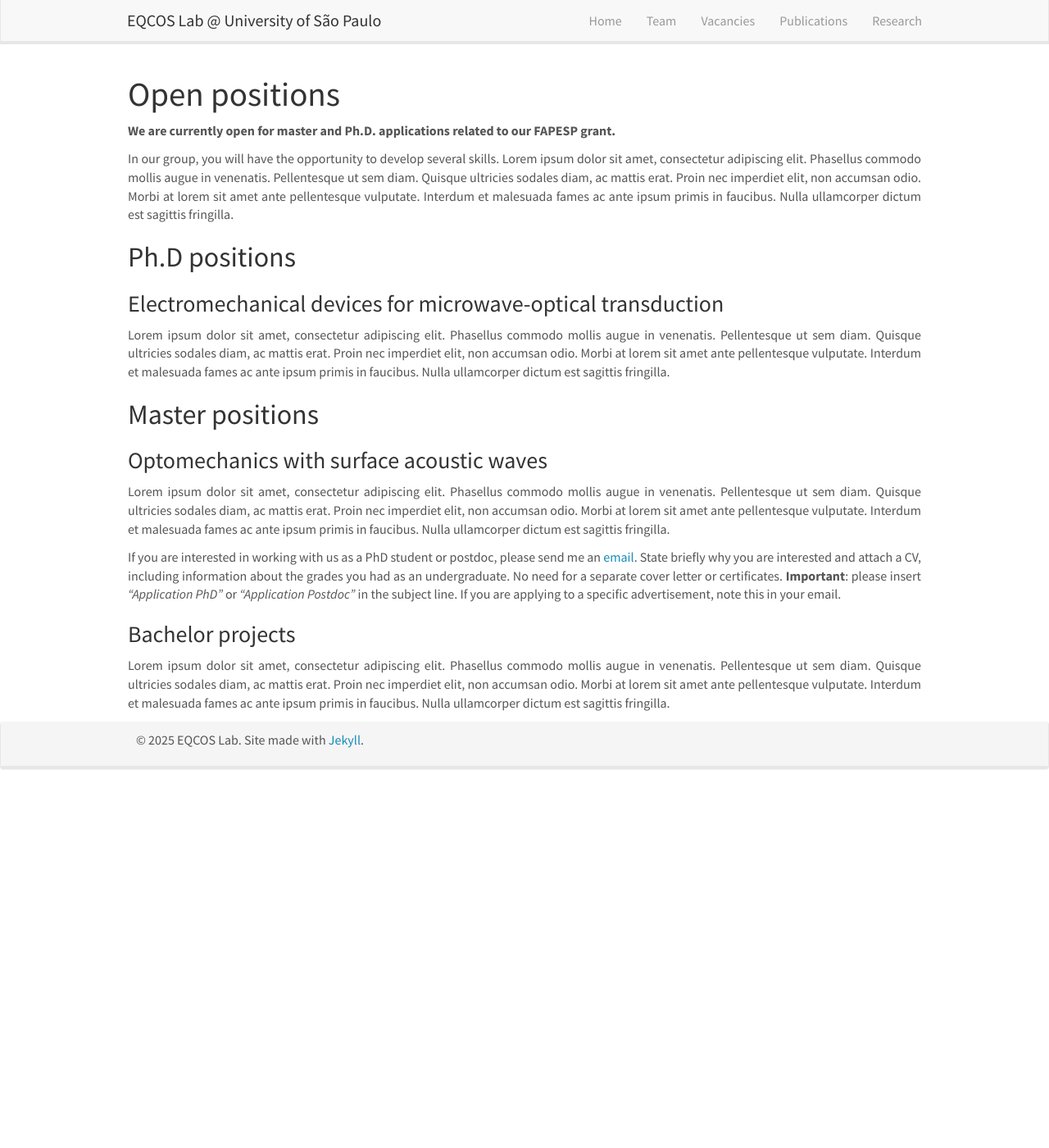
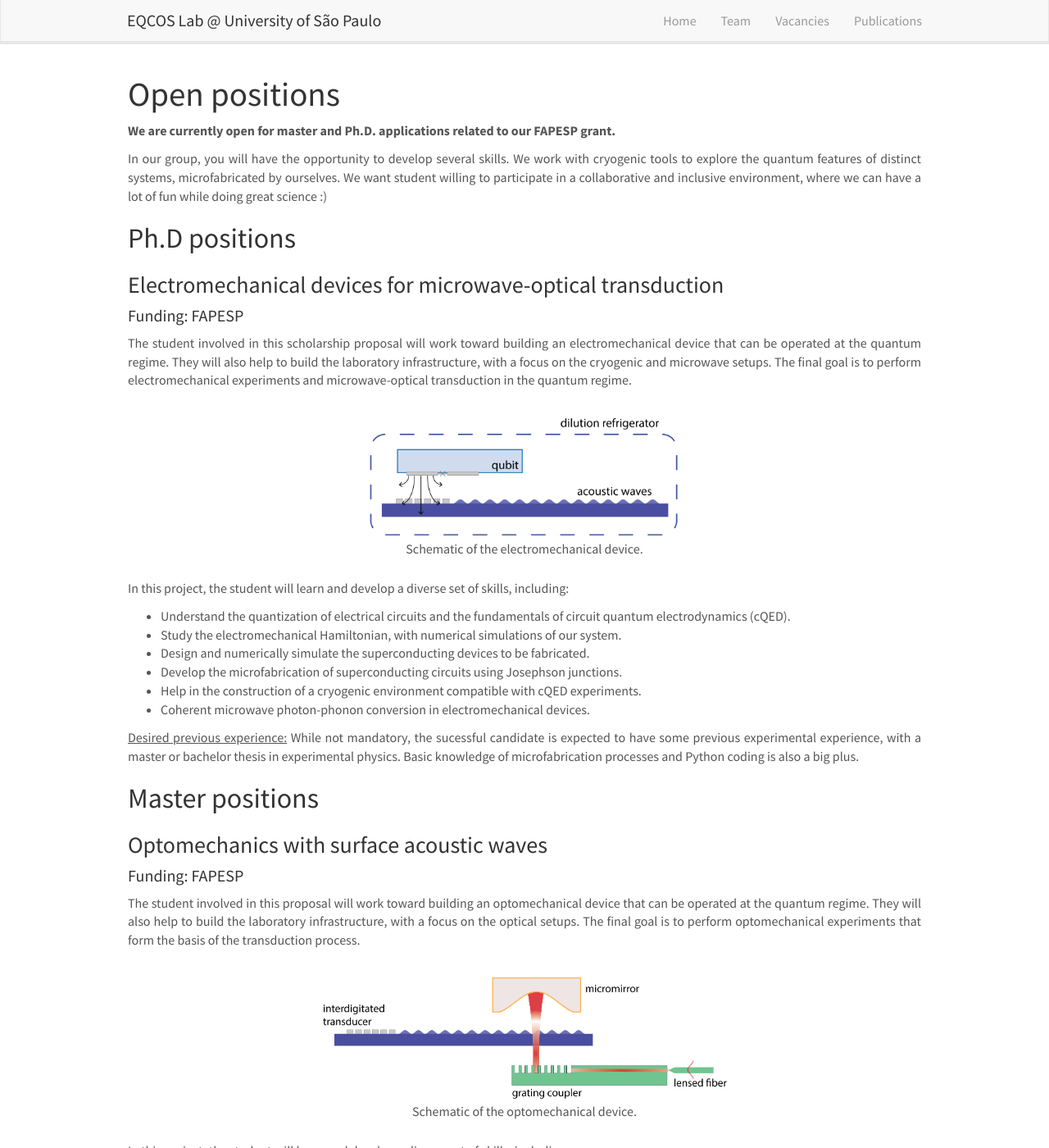
Before and after one commit to rsilvabenevides/eqcos.org, a Jekyll site: the page built from _pages/openings.md, in a window 1280 px wide and 1400 px high. Shown: the whole window at 82% size. Built offline with Jekyll 4.4.1, drawn with Linux system fonts in a browser that asks for light colours; nearby versions of some CDN libraries; some of the changed text lies outside the part shown.

Commit message:
Modifications of text

```diff
--- a/_includes/header.html
+++ b/_includes/header.html
@@ -16,7 +16,7 @@
 		<li><a href="{{ site.url }}{{ site.baseurl }}/team">Team</a></li>
 		<li><a href="{{ site.url }}{{ site.baseurl }}/vacancies">Vacancies</a></li>
 		<li><a href="{{ site.url }}{{ site.baseurl }}/publications">Publications</a></li>
-		<li><a href="{{ site.url }}{{ site.baseurl }}/research">Research</a></li>
+		<!-- <li><a href="{{ site.url }}{{ site.baseurl }}/research">Research</a></li> -->
 		<!-- <li><a href="{{ site.url }}{{ site.baseurl }}/pictures">(Pics)</a></li> -->
 	  </ul>
 	</div>
--- a/_pages/openings.md
+++ b/_pages/openings.md
@@ -10,23 +10,73 @@ permalink: /vacancies
 
 **We are currently open for master and Ph.D. applications related to our FAPESP grant.**
 
-<p style="text-align: justify;"> In our group, you will have the opportunity to develop several skills. Lorem ipsum dolor sit amet, consectetur adipiscing elit. Phasellus commodo mollis augue in venenatis. Pellentesque ut sem diam. Quisque ultricies sodales diam, ac mattis erat. Proin nec imperdiet elit, non accumsan odio. Morbi at lorem sit amet ante pellentesque vulputate. Interdum et malesuada fames ac ante ipsum primis in faucibus. Nulla ullamcorper dictum est sagittis fringilla.</p>
+<p style="text-align: justify;"> In our group, you will have the opportunity to develop several skills. We work with cryogenic tools to explore the quantum features of distinct systems, microfabricated by ourselves. We want student willing to participate in a collaborative and inclusive environment, where we can have a lot of fun while doing great science :) </p>
 
 ## Ph.D positions
 
 ### Electromechanical devices for microwave-optical transduction
-<p style="text-align: justify;">Lorem ipsum dolor sit amet, consectetur adipiscing elit. Phasellus commodo mollis augue in venenatis. Pellentesque ut sem diam. Quisque ultricies sodales diam, ac mattis erat. Proin nec imperdiet elit, non accumsan odio. Morbi at lorem sit amet ante pellentesque vulputate. Interdum et malesuada fames ac ante ipsum primis in faucibus. Nulla ullamcorper dictum est sagittis fringilla.</p>
+#### Funding: FAPESP
+<p style="text-align: justify;">The student involved in this scholarship proposal will work toward building an electromechanical
+device that can be operated at the quantum regime. They will also help to build the laboratory
+infrastructure, with a focus on the cryogenic and microwave setups. The final goal is to perform electromechanical
+experiments and microwave-optical transduction in the quantum regime.</p>
+
+<figure  style="text-align: center; margin: 0 auto;">
+  <img src="images/research/Electromec.png" alt="Image description" width="400"/>
+  <figcaption style="font-size: 16px; color: #555; display: block; text-align: center; margin-top: -45px;"> Schematic of the electromechanical device.
+
+<div style="text-align: justify;">
+
+<p style="text-align: justify;margin-top: 25px;">In this project, the student will learn and develop a diverse set of skills, including:</p>
+
+* Understand the quantization of electrical circuits and the fundamentals of circuit quantum electrodynamics (cQED).
+* Study the electromechanical Hamiltonian, with numerical simulations of our system.
+* Design and numerically simulate the superconducting devices to be fabricated.
+* Develop the microfabrication of superconducting circuits using Josephson junctions.
+* Help in the construction of a cryogenic environment compatible with cQED experiments.
+* Coherent microwave photon-phonon conversion in electromechanical devices.
+
+<u>Desired previous experience:</u> While not mandatory, the sucessful candidate is expected to have some previous experimental experience, with a master or bachelor thesis in experimental physics. Basic knowledge of microfabrication processes and Python coding    is also a big plus.
 
 ## Master positions
 
 ### Optomechanics with surface acoustic waves
-<p style="text-align: justify;">Lorem ipsum dolor sit amet, consectetur adipiscing elit. Phasellus commodo mollis augue in venenatis. Pellentesque ut sem diam. Quisque ultricies sodales diam, ac mattis erat. Proin nec imperdiet elit, non accumsan odio. Morbi at lorem sit amet ante pellentesque vulputate. Interdum et malesuada fames ac ante ipsum primis in faucibus. Nulla ullamcorper dictum est sagittis fringilla.</p>
+#### Funding: FAPESP
+<p style="text-align: justify;">The student involved in this proposal will work toward building an optomechanical device that
+can be operated at the quantum regime. They will also help to build the laboratory infrastructure,
+with a focus on the optical setups. The final goal is to perform optomechanical experiments that form
+the basis of the transduction process.</p>
 
-<p style="text-align: justify;">If you are interested in working with us as a PhD student or postdoc, please send me an [email](mailto:rsilvabenevides@gmail.com). State briefly why you are interested and attach a CV, including information about the grades you had as an undergraduate. No need for a separate cover letter or certificates. **Important**: please insert _"Application PhD"_ or _"Application Postdoc"_ in the subject line. If you are applying to a specific advertisement, note this in your email.</p>
+<figure  style="text-align: center; margin: 0 auto;">
+  <img src="images/research/Optomec.png" alt="Image description" width="500"/>
+  <figcaption style="font-size: 16px; color: #555; display: block; text-align: center; margin-top: -35px;"> Schematic of the optomechanical device.
+
+<div style="text-align: justify;">
+
+<p style="text-align: justify;margin-top: 25px;">In this project, the student will learn and develop a diverse set of skills, including:</p>
+
+* Study optical cavities, learning basic concepts.
+* Understand the optomechanical Hamiltonian, with numerical simulations of our system.
+* Develop the microfabrication of micromirrors.
+* Fabricate optomechanical devices.
+* Measurement of optomechanical devices at room temperature.
+* Cryogenic measurements of optomechanical devices, with single-phonon level experiments.
+
+
+<div style="text-align: justify;">
+<br><br>
+<p style="text-align: justify;">If you are interested in working with us as a master's or PhD student, please send me an [email](mailto:rsilvabenevides@gmail.com). State briefly why you are interested and attach a CV, including information about the grades you had as an undergraduate. No need for a separate cover letter or certificates. **Important**: Please insert _"Application PhD"_ or _"Application Master"_ in the subject line.</p>
 
 ### Bachelor projects
-<p style="text-align: justify;">Lorem ipsum dolor sit amet, consectetur adipiscing elit. Phasellus commodo mollis augue in venenatis. Pellentesque ut sem diam. Quisque ultricies sodales diam, ac mattis erat. Proin nec imperdiet elit, non accumsan odio. Morbi at lorem sit amet ante pellentesque vulputate. Interdum et malesuada fames ac ante ipsum primis in faucibus. Nulla ullamcorper dictum est sagittis fringilla.</p>
+<p style="text-align: justify;">We are always open for new bachelor students. At the moment, we can offer the following projects:</p>
+
+* <u>Introduction to circuit quantum electrodynamics</u>: The student will learn how to quantize electrical circuits and the fundamentals of superconducting circuits and qubits.
+* <u>Simulations of superconducting qubits</u>: The student will help in the numerical simulation of the superconducting devices we will fabricate. This will include finite element method simulations and some Python coding.
+* <u>Introduction to quantum transduction</u>: The student will learn what are the constrains and think in possible solutions for the difficult problem of transducing quantum states.
+
+<p style="text-align: justify;"> And we are always to discuss particular interests of students wanting to join the team. Just drop by to discuss with us!</p>
 
 <!-- <figure>
 <img src="{{ site.url }}{{ site.baseurl }}/images/picpic/Gallery/DSC_0696.jpg" width="95%">
 </figure> -->
+</div>
```
Also changed, not shown: _pages/home.md (+5 -5 lines), _pages/team.md (+1 -1 lines), images/research/Electromec.png (added), images/research/Optomec.png (added).
